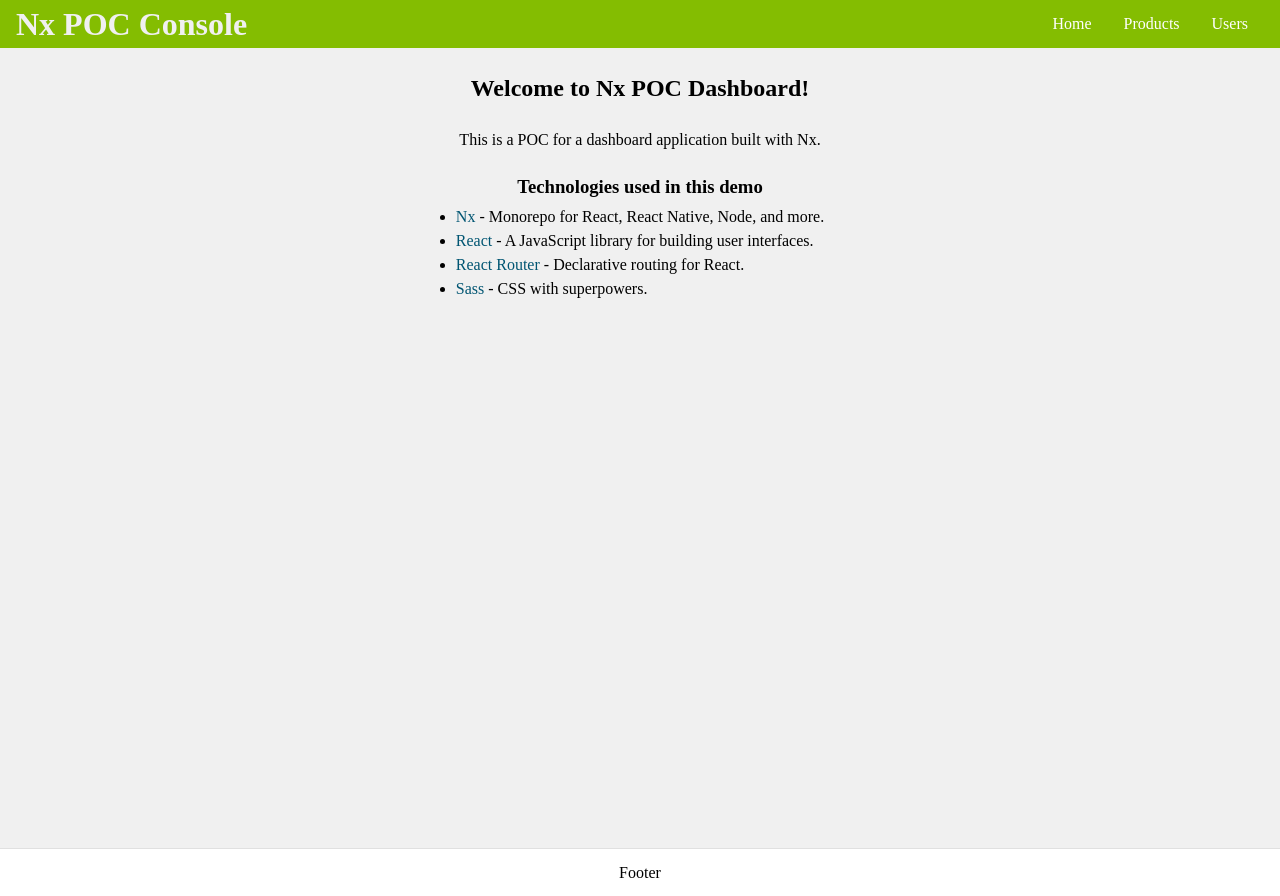
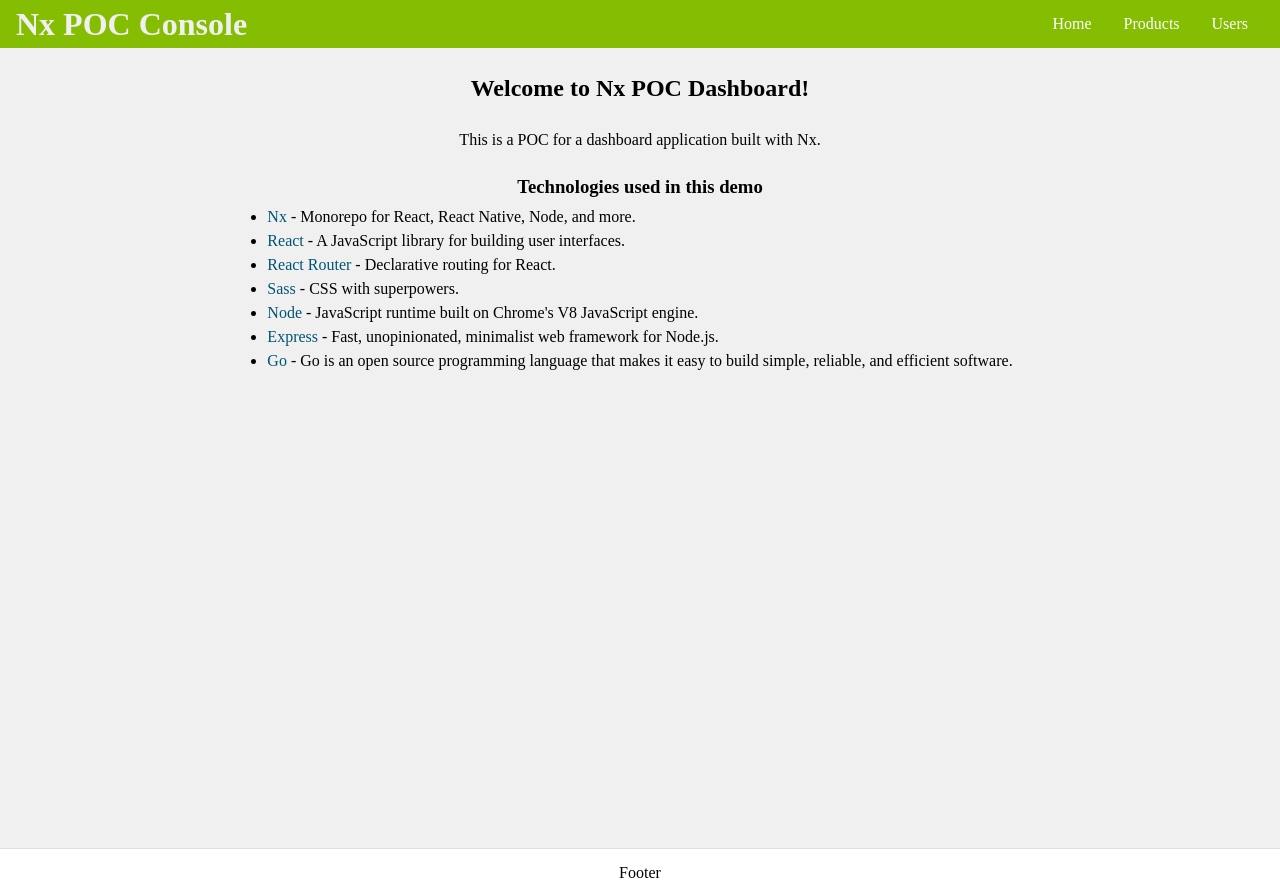
Before and after one commit to SoftwareBlair/nx-poc, a React (Vite) app in the folder apps/console/: page / in a window 1280 px wide. Built offline with nearby package versions, Linux system fonts and the light colour scheme.

Commit message:
Update Welcome page

```diff
--- a/apps/console/src/components/Welcome/Welcome.tsx
+++ b/apps/console/src/components/Welcome/Welcome.tsx
@@ -1,9 +1,6 @@
 import styles from './Welcome.module.scss';
 
-/* eslint-disable-next-line */
-export interface WelcomeProps {}
-
-export function Welcome(props: WelcomeProps) {
+export function Welcome() {
   return (
     <div className={styles['container']}>
       <h2>Welcome to Nx POC Dashboard!</h2>
@@ -24,6 +21,15 @@ export function Welcome(props: WelcomeProps) {
         <li>
           <a href="https://sass-lang.com" target="_blank">Sass</a> - CSS with superpowers.
         </li>
+        <li>
+          <a href="https://nodejs.org" target="_blank">Node</a> - JavaScript runtime built on Chrome's V8 JavaScript engine.
+        </li>
+        <li>
+          <a href="https://expressjs.com" target="_blank">Express</a> - Fast, unopinionated, minimalist web framework for Node.js.
+        </li>
+        <li>
+          <a href="https://golang.org" target="_blank">Go</a> - Go is an open source programming language that makes it easy to build simple, reliable, and efficient software.
+        </li>
       </ul>
     </div>
   );
```
